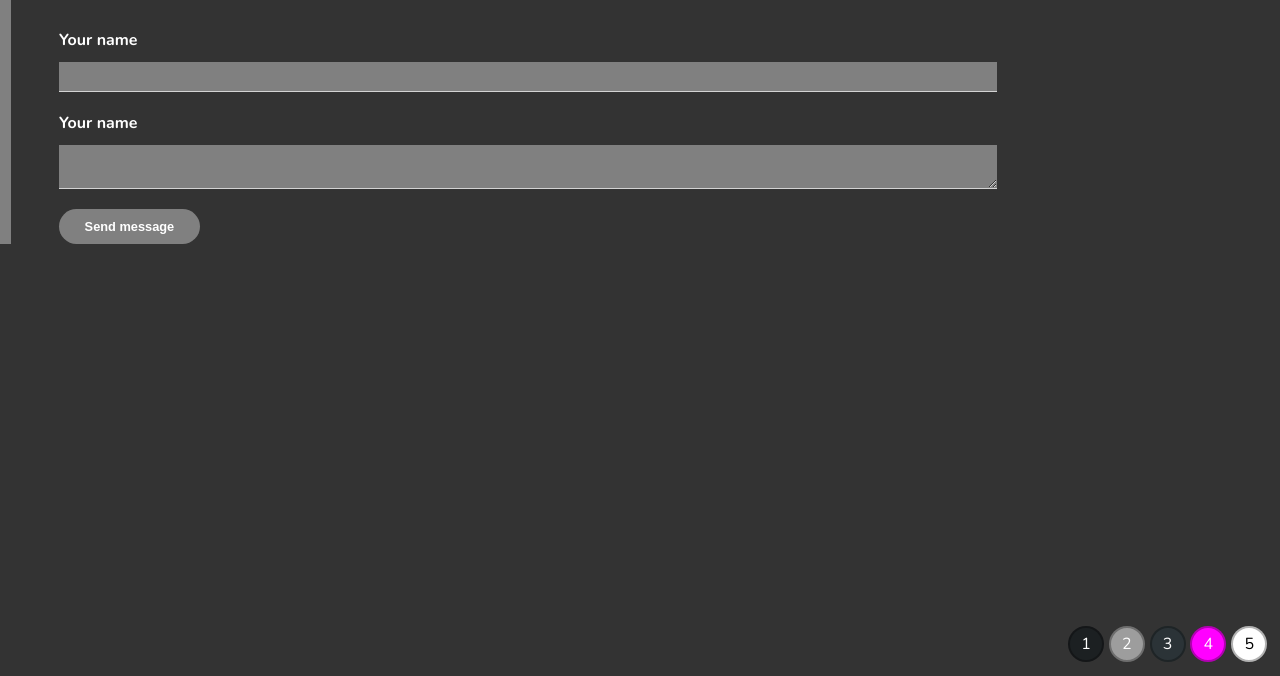
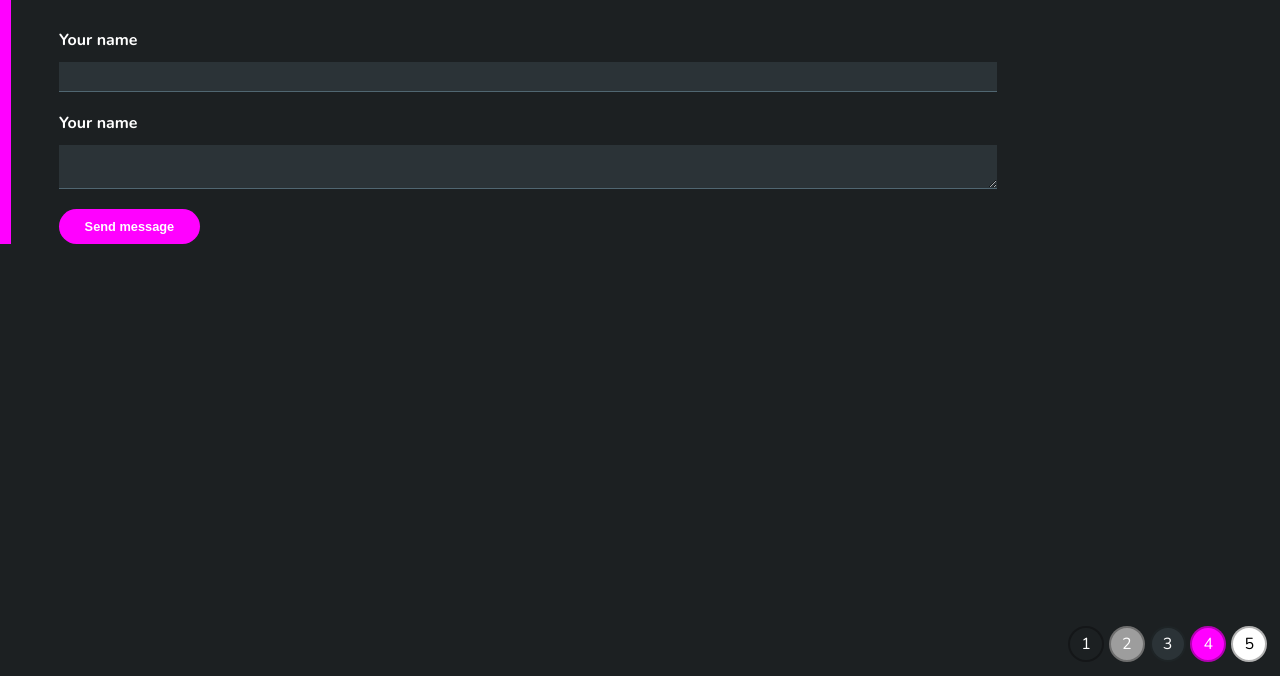
Before and after one commit to Sofoniyastekalegn/contact-us, a website: page index.html in a window 1280 px wide. Shown: the part 124-800 px from the top of the page. Drawn offline with nearby package versions, Linux system fonts and the light colour scheme.

Commit message:
color of background and button changed into pink

```diff
--- a/styles.css
+++ b/styles.css
@@ -122,27 +122,29 @@ input[type=submit] {
 */
 
 body {
-  background: auto;
+  background: #1C2022;
 }
 
 .container {
-  border-left: auto;
+  border-left: .7em solid #FF01FF;
 }
 
 p {
-  color: auto;
+  color: #9D9D9D;
 }
 
 
 input[type=text], textarea {
-  background: auto;
-  border-bottom: auto;
+  background: #2B3337;
+
+  border-bottom: 1px solid #506671;
+  color: #9D9D9D;
 }
 
 input[type=text]:focus, textarea:focus {
-  border-bottom: auto;
+  border-bottom: 1px solid #FF01FF;
 }
 
 input[type=submit] {
-  background: auto;
+  background: #FF01FF;
 }
```
